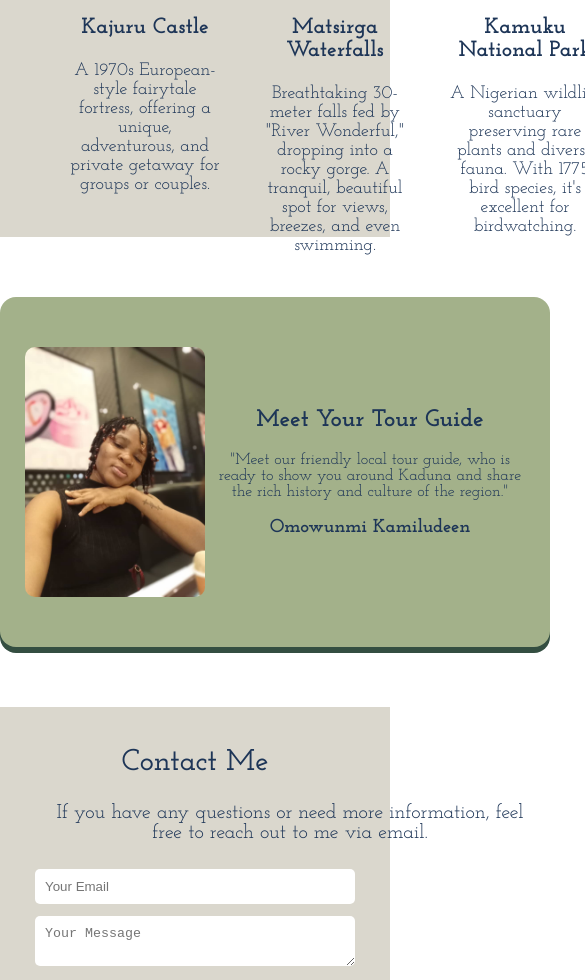
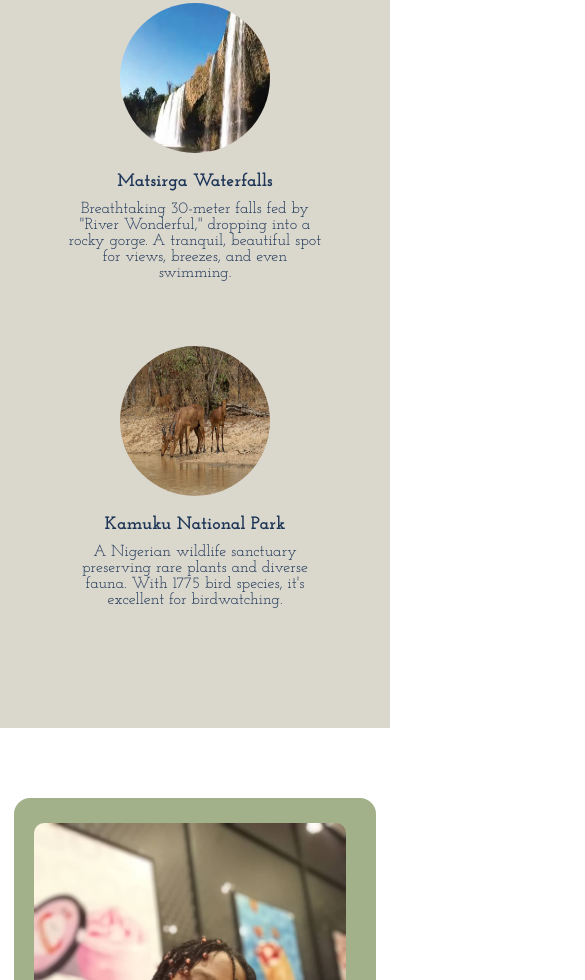
Before and after one commit to Omowunmikamil/Hometown, a plain HTML site: page index.html in a window 390 px wide. Shown: the part 1020-2000 px from the top of the page, 585 px wide, since content can reach past the window. Drawn offline with Linux system fonts and the light colour scheme; a web font is replaced by a local one.

Commit message:
Update styles for responsiveness and adjust padding in various sections

```diff
--- a/style.css
+++ b/style.css
@@ -37,7 +37,7 @@ body {
 
 #top-visit {
     background-color: #dad7cd;
-    padding: 50px;
+    padding: 70px 50px;
 }
 
 #top-visit h2 {
@@ -55,7 +55,7 @@ body {
 
 .places {
     width: 300px;
-    max-height: 330px;
+    max-height: 400px;
     padding: 20px;
 }
 
@@ -86,7 +86,7 @@ body {
 #tour-guide {
     width: 500px;
     height: 300px;
-    margin: 60px auto;
+    margin: 70px auto;
     padding: 25px;
     background-color: #a3b18a;
     display: flex;
@@ -105,7 +105,7 @@ body {
 
 #mail-me {
     background-color: #dad7cd;
-    padding: 40px;
+    padding: 70px;
 }
 
 #mail-me h2 {
@@ -165,3 +165,60 @@ body {
     background: linear-gradient( to right, #344e41, #588157);
     animation: bounce 1s infinite;
 }
+
+@media screen and (max-width: 768px) {
+    #hero {
+        height: 500px;
+        padding: 20px;
+    }
+    #hero h1 {
+        font-size: 28px;
+    }
+    #hero p {
+        font-size: 18px;
+        width: 90%;
+    }
+    #top-visit h2 {
+    font-size: 25px;
+    }
+    #visit {
+        flex-direction: column;
+        align-items: center;
+    }
+    .places {
+        width: 90%;
+        padding: 15px;
+        margin-bottom: 25px;
+    }
+    .places img {
+        margin-bottom: 10px;
+    }
+    .places h3 {
+        font-size: 18px;
+        font-weight: 800;
+        margin-bottom: 5px;
+    }
+    .places p {
+        font-size: 16px;
+        margin: 10px 0;
+    }
+    #tour-guide {
+        flex-direction: column;
+        width: 80%;
+        height: auto;
+    }
+    #tour-guide img {
+        width: 100%;
+        height: auto;
+        margin-bottom: 10px;
+    }
+    #mail-me p {
+        font-size: 20px;
+        width: 90%;
+        margin: 20px auto;
+    }
+    #mail-me input[type="email"], textarea {
+        width: 90%;
+    }
+
+}
```
